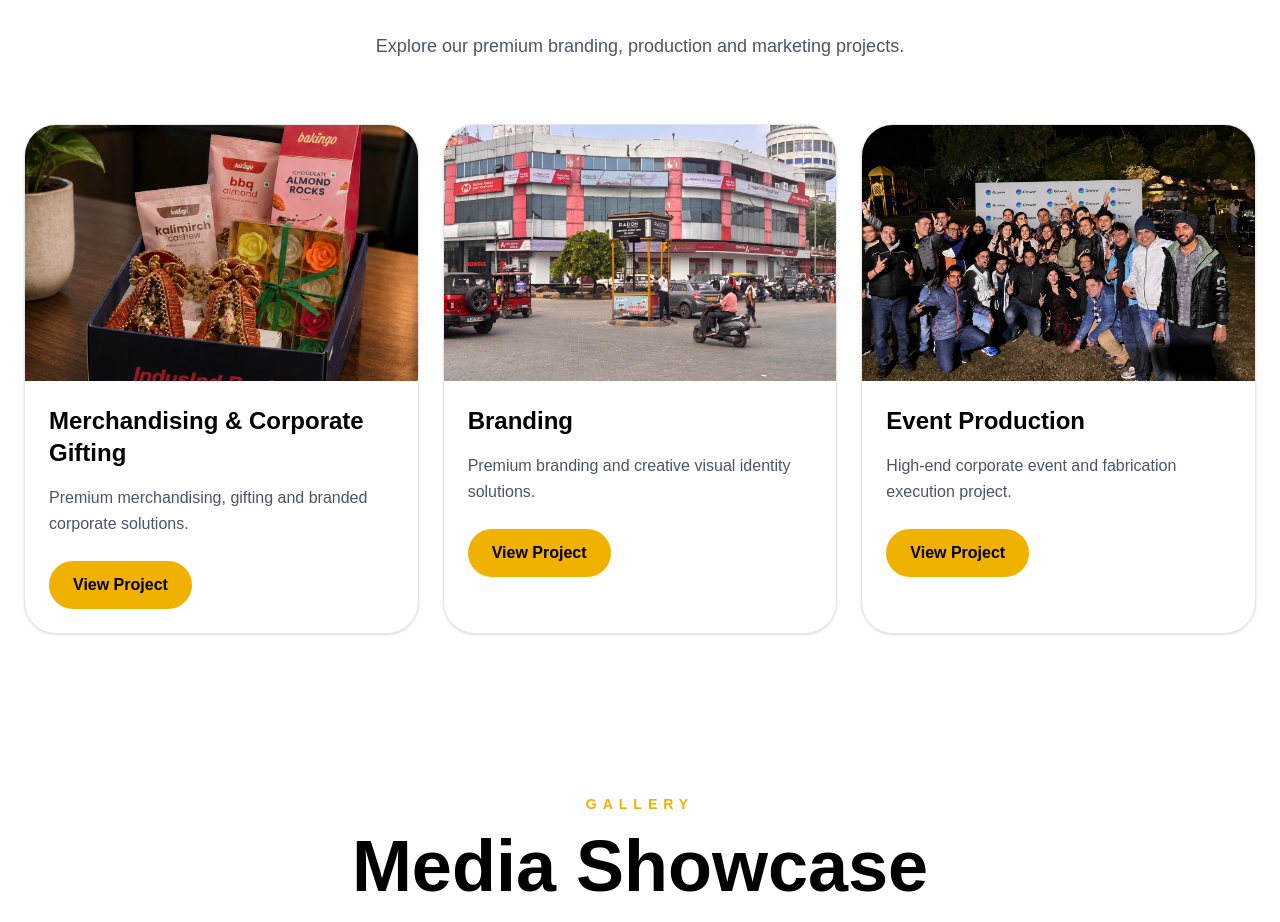
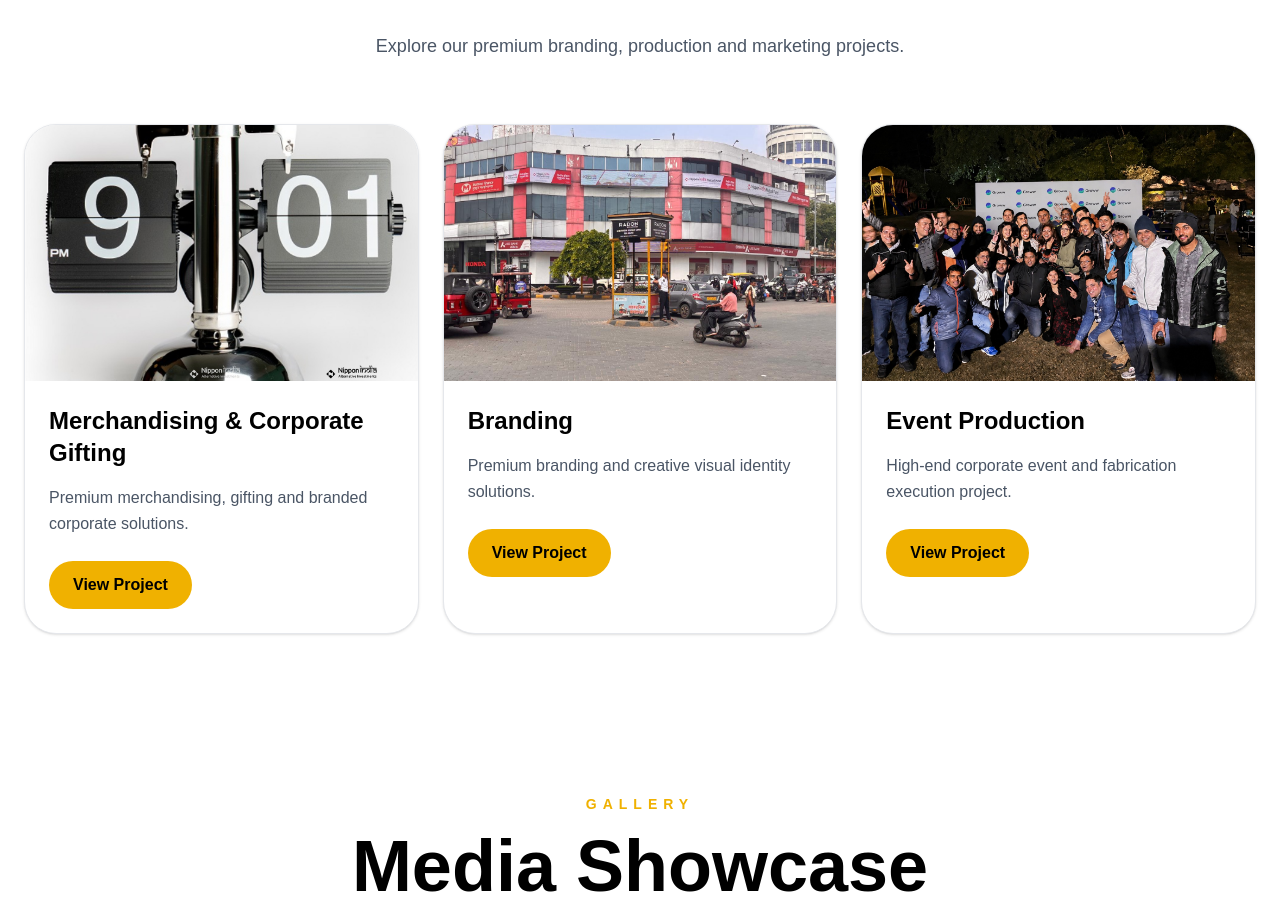
Before and after one commit to shubham12-coder/xentumbrandsolutions, a Next.js app: page / in a window 1280 px wide. Shown: the part 2587-3509 px from the top of the page. Built offline with nearby package versions, Linux system fonts and the light colour scheme.

Commit message:
Fix gifting gallery images

```diff
--- a/app/projects/merchandising-gifting/page.tsx
+++ b/app/projects/merchandising-gifting/page.tsx
@@ -11,8 +11,7 @@ const images = [
   '/images/projects/gifting/q2.jpeg',
   '/images/projects/gifting/h1.jpeg',
   '/images/projects/gifting/q4.png',
-  '/images/projects/gifting/g5.jpeg',
-  '/images/projects/gifting/g6.jpeg',
+  '/images/projects/gifting/m1.jpeg',
 ]
 
 export default function MerchandisingGiftingPage() {
--- a/components/Projects.tsx
+++ b/components/Projects.tsx
@@ -9,7 +9,7 @@ const projects = [
     title: 'Merchandising & Corporate Gifting',
     description:
       'Premium merchandising, gifting and branded corporate solutions.',
-    image: '/images/projects/gifting/h1.jpeg',
+    image: '/images/projects/gifting/m1.jpeg',
     link: '/projects/merchandising-gifting',
   },
   {
```
Also changed, not shown: public/images/projects/gifting/m1.jpeg (renamed from public/images/projects/gifting/g5.jpeg).
